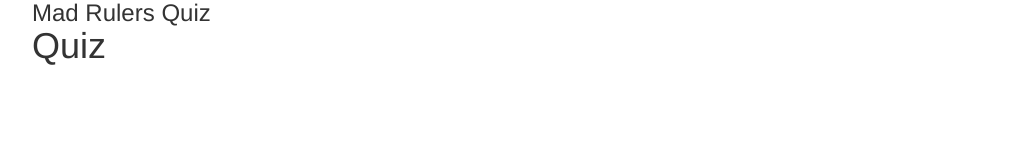
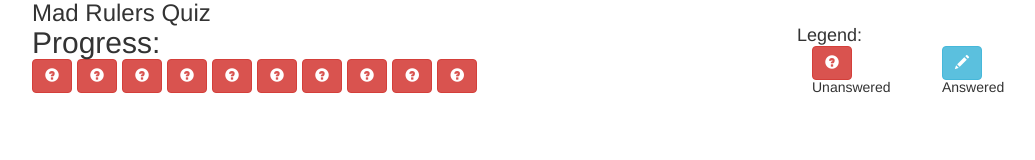
Before and after one commit to Marcin-Wiglusz/AngularJS-Quiz, a website: page index.html in a window 1280 px wide. Both pictures are taken after typing "Sample" into the empty fields and a click on the button "Start Quiz". Shown: the whole page, without its empty margins (38-1073 px from the left). Drawn offline with nearby package versions, Linux system fonts and the light colour scheme.

Commit message:
adding progress glyphicons and legend

```diff
--- a/app/controllers/quiz.js
+++ b/app/controllers/quiz.js
@@ -6,9 +6,10 @@
 
     quizFunc.$inject = ['quizFactory', 'questionsService'];
 
-    function quizFunc(quizFactoryData, questionsService) {
+    function quizFunc(quizFactoryData, questionsServiceData) {
 
       this.quizFactory = quizFactoryData;
+      this.questionsService = questionsServiceData;
 
     }
 })();
--- a/index.html
+++ b/index.html
@@ -107,7 +107,47 @@
       <div
         ng-controller = "quizController as quiz"
         ng-show = "quiz.quizFactory.quizActive">
-        <h1>Quiz</h1>
+        <div class = "row">
+          <div class = "col-xs-8">
+            <h2>Progress:</h2>
+
+            <!-- Progress buttons -->
+
+            <div class = "btn-toolbar">
+              <!-- quiz = controller alias, questionsService = var in quizController with value of questionsServiceData as argument, injected from questionsService factory (as returned dataObject), quizQuestions = arr of questions in quiz factory  -->
+              <button
+                class = "btn"
+                ng-repeat = "question in quiz.questionsService.quizQuestions"
+                ng-class = "{'btn-info': question.selected !== null, 'btn-danger': question.selected === null}">
+                <!-- ng-class accepts object with name: value pair  -->
+                <!-- question is each object from quizQuestions arr, each question has selected property and if it's equal or not to null, button gets info/danger class  -->
+                <span
+                  class = "glyphicon"
+                  ng-class = "{'glyphicon-pencil': question.selected !== null, 'glyphicon-question-sign': question.selected === null}"></span>
+              </button>
+            </div>
+          </div>
+
+          <!-- Legend -->
+
+          <div class = "col-xs-4">
+            <div class = "row">
+              <h4>Legend:</h4>
+              <div class = "col-sm-4">
+                <button class = "btn btn-danger">
+                  <span class = "glyphicon glyphicon-question-sign"></span>
+                </button>
+                <p>Unanswered</p>
+              </div>
+              <div class = "col-sm-4">
+                <button class = "btn btn-info">
+                  <span class = "glyphicon glyphicon-pencil"></span>
+                </button>
+                <p>Answered</p>
+              </div>
+            </div>
+          </div>
+        </div>
       </div>
     </div>
 
```
